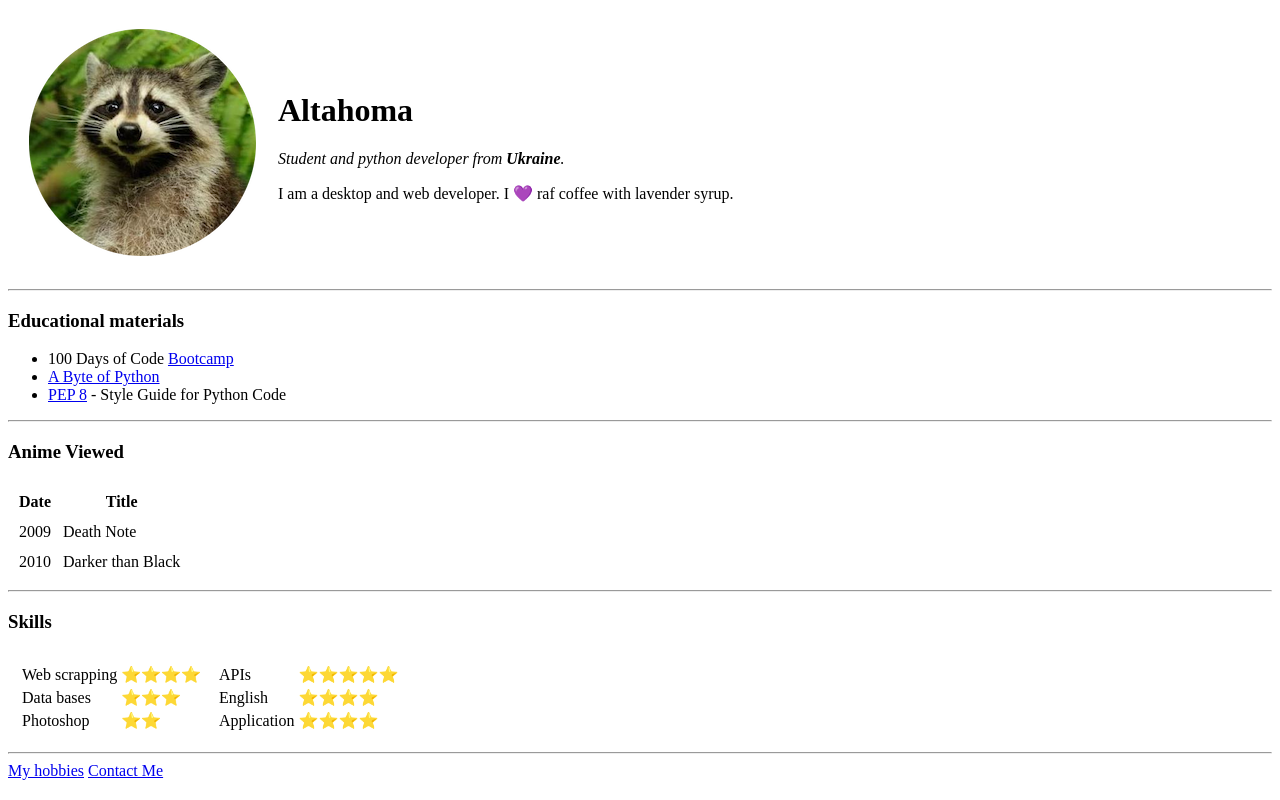
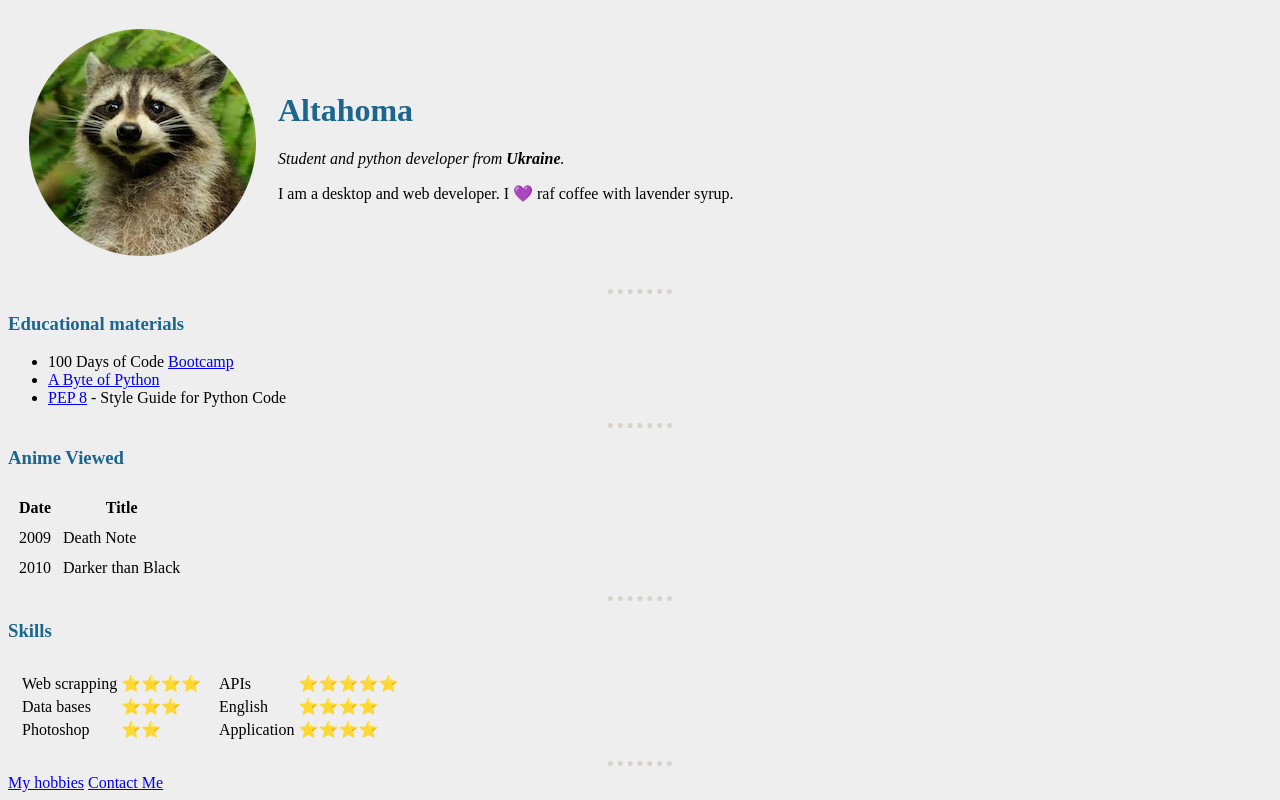
Before and after one commit to Altahoma/100DaysOfCode, a plain HTML site: page Day 41, 42 and 43/HTML - Personal Site/index.html in a window 1280 px wide. Drawn offline with Linux system fonts and the light colour scheme.

Commit message:
Completed day 43

```diff
--- a/Day 41 and 42/HTML - Personal Site/contacts.html
+++ b/Day 41, 42 and 43/HTML - Personal Site/contacts.html
@@ -4,6 +4,7 @@
 <head>
     <meta charset="utf-8">
     <title>Contact Me</title>
+    <link rel="stylesheet" href="css/styles.css">
 </head>
 
 <body>
--- /dev/null
+++ b/Day 41, 42 and 43/HTML - Personal Site/css/styles.css
@@ -0,0 +1,16 @@
+body {
+    background-color: #EEEEEE;
+}
+hr {
+    border-style: none;
+    border-top-style: dotted;
+    border-color: #D8D2CB;
+    border-width: 5px;
+    width: 5%;
+}
+h1 {
+    color: #1C658C;
+}
+h3 {
+    color: #1C658C;
+}
--- a/Day 41 and 42/HTML - Personal Site/index.html
+++ b/Day 41, 42 and 43/HTML - Personal Site/index.html
@@ -4,6 +4,7 @@
 <head>
     <meta charset="utf-8">
     <title>Personal Site</title>
+    <link rel="stylesheet" href="css/styles.css">
 </head>
 
 <body>
```
Also changed, not shown: Day 41, 42 and 43/HTML - Personal Site/hobbies.html (renamed from Day 41 and 42/HTML - Personal Site/hobbies.html, +1 -0 lines), Day 41, 42 and 43/HTML - Personal Site/images/pic-modified.png (renamed from Day 41 and 42/HTML - Personal Site/images/pic-modified.png).
